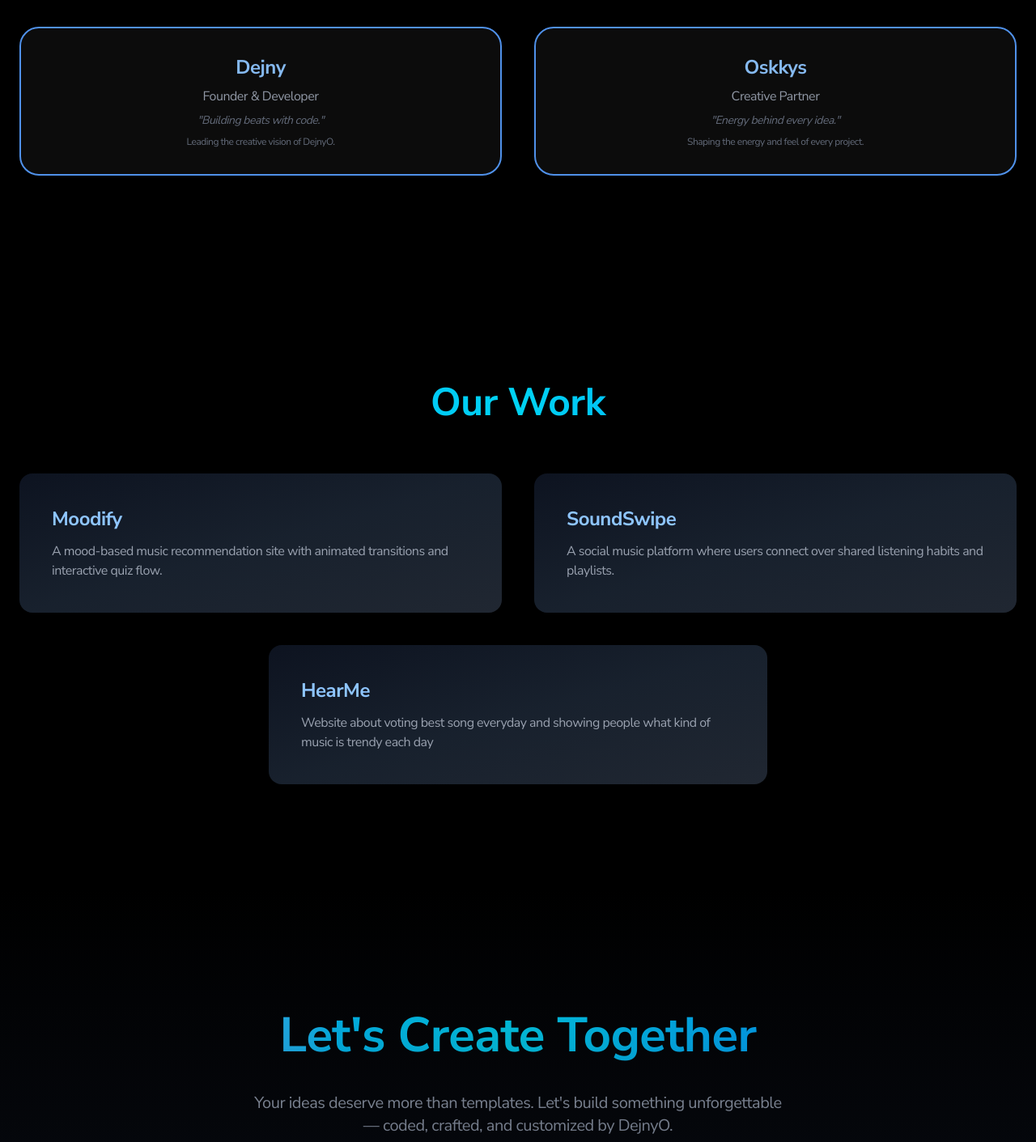
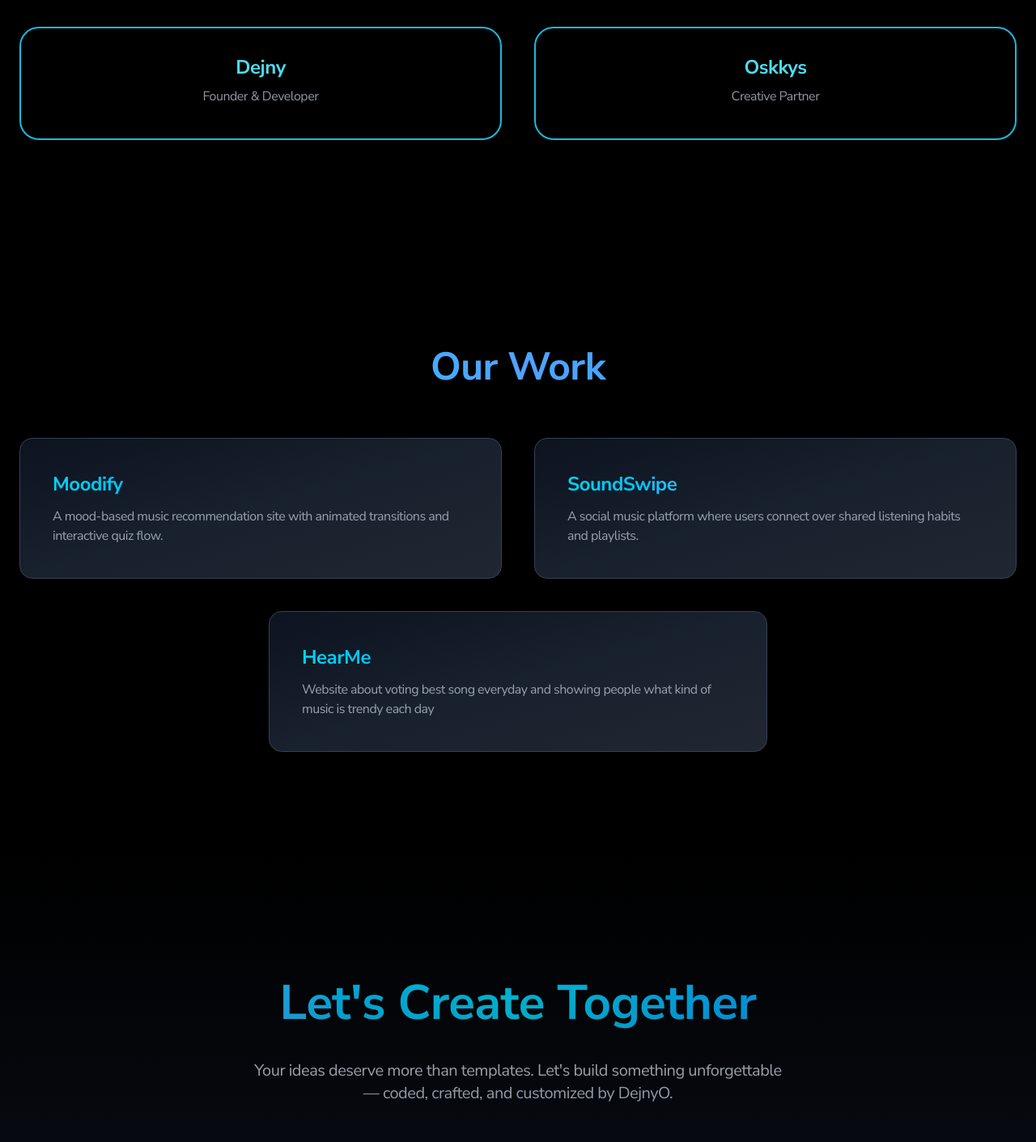
Before and after one commit to Dejnyyy/DejnyO, a Next.js app: page / in a window 1280 px wide. Shown: the part 3380-4791 px from the top of the page at 81% size. Built offline with nearby package versions, Linux system fonts and the light colour scheme.

Commit message:
need to fix gradient colors and our services animation

```diff
--- a/src/pages/index.tsx
+++ b/src/pages/index.tsx
@@ -469,51 +469,43 @@ export default function Home() {
   </div>
 </section>
 
-
 {/* Our Team Section */}
-<section  className={`py-32 px-6 max-w-7xl mx-auto text-center ${
-    theme === 'dark' ? 'bg-black' : 'bg-white'
+<section className={`py-32 px-6 max-w-7xl mx-auto text-center ${theme === 'dark' ? 'bg-black' : 'bg-white'}`}>
+  <h2 className={`text-5xl font-bold mb-16 text-transparent bg-clip-text bg-gradient-to-r ${
+    theme === 'dark'
+      ? 'from-cyan-400 via-blue-400 to-indigo-400'
+      : 'from-pink-400 via-pink-500 to-rose-400'
   }`}>
-  <h2 className="text-5xl font-bold mb-16 text-transparent bg-clip-text bg-gradient-to-r from-blue-400 via-cyan-400 to-blue-500">
     Our Team
   </h2>
 
   <div className="grid md:grid-cols-2 gap-10">
     {/* Team Member 1 */}
-    <motion.div
-      initial={{ opacity: 0, y: 60 }}
-      whileInView={{ opacity: 1, y: 0 }}
-      viewport={{ once: true }}
-      transition={{ duration: 0.8, ease: "easeOut" }}
-    >
+    <motion.div initial={{ opacity: 0, y: 60 }} whileInView={{ opacity: 1, y: 0 }} viewport={{ once: true }} transition={{ duration: 0.8, ease: "easeOut" }}>
       <Tilt glareEnable={true} glareMaxOpacity={0.2} scale={1.02} tiltMaxAngleX={10} tiltMaxAngleY={10}>
-        <div className="group relative bg-white/5 backdrop-blur-md p-8 rounded-3xl shadow-2xl border-2 border-blue-400 animate-pulse-slow overflow-hidden hover:scale-105 transition-all duration-500 text-center">
-          {/* Floating Shine */}
+      <div className={`group relative p-8 rounded-3xl shadow-2xl border-2 backdrop-blur-md overflow-hidden hover:scale-105 transition-all duration-500 ${
+            theme === 'dark' ? 'animate-pulse-slow-dark border-cyan-400' : 'animate-pulse-slow-light border-pink-400'
+          }`}>
           <div className="absolute top-0 left-[-75%] w-[50%] h-full bg-white/20 transform skew-x-[-30deg] group-hover:left-[125%] transition-all duration-500 ease-in-out rounded-3xl"></div>
-          <h3 className="text-2xl font-bold text-blue-300 mb-2">Dejny</h3>
+          <h3 className={`text-2xl font-bold mb-2 ${
+            theme === 'dark' ? 'text-cyan-300' : 'text-pink-400'
+          }`}>Dejny</h3>
           <p className="text-gray-400 mb-2">Founder & Developer</p>
-          <p className="text-gray-500 text-sm mb-2 italic">&quot;Building beats with code.&quot;</p>
-          <p className="text-gray-500 text-xs">Leading the creative vision of DejnyO.</p>
         </div>
       </Tilt>
     </motion.div>
 
     {/* Team Member 2 */}
-    <motion.div
-      initial={{ opacity: 0, y: 60 }}
-      whileInView={{ opacity: 1, y: 0 }}
-      viewport={{ once: true }}
-      transition={{ duration: 0.8, ease: "easeOut", delay: 0.2 }}
-    >
+    <motion.div initial={{ opacity: 0, y: 60 }} whileInView={{ opacity: 1, y: 0 }} viewport={{ once: true }} transition={{ duration: 0.8, ease: "easeOut", delay: 0.2 }}>
       <Tilt glareEnable={true} glareMaxOpacity={0.2} scale={1.02} tiltMaxAngleX={10} tiltMaxAngleY={10}>
-        <div className="group relative bg-white/5 backdrop-blur-md p-8 rounded-3xl shadow-2xl border-2 border-blue-400 animate-pulse-slow overflow-hidden hover:scale-105 transition-all duration-500 text-center">
-          {/* Floating Shine */}
+      <div className={`group relative p-8 rounded-3xl shadow-2xl border-2 backdrop-blur-md overflow-hidden hover:scale-105 transition-all duration-500 ${
+      theme === 'dark' ? 'animate-pulse-slow-dark border-cyan-400' : 'animate-pulse-slow-light border-pink-400'
+    }`}>
    <div className="absolute top-0 left-[-75%] w-[50%] h-full bg-white/20 transform skew-x-[-30deg] group-hover:left-[125%] transition-all duration-500 ease-in-out rounded-3xl"></div>
-
-          <h3 className="text-2xl font-bold text-blue-300 mb-2">Oskkys</h3>
+          <h3 className={`text-2xl font-bold mb-2 ${
+            theme === 'dark' ? 'text-cyan-300' : 'text-pink-400'
+          }`}>Oskkys</h3>
           <p className="text-gray-400 mb-2">Creative Partner</p>
-          <p className="text-gray-500 text-sm mb-2 italic">&quot;Energy behind every idea.&quot;</p>
-          <p className="text-gray-500 text-xs">Shaping the energy and feel of every project.</p>
         </div>
       </Tilt>
     </motion.div>
@@ -521,14 +513,14 @@ export default function Home() {
 </section>
 
 {/* Our Work Section */}
-<section  className={`py-32 px-6 max-w-7xl mx-auto text-center ${
-    theme === 'dark' ? 'bg-black' : 'bg-white'
-  }`}>
-  {/* Gradient Title */}
-  <h2 className="text-5xl font-bold mb-16 text-transparent bg-clip-text bg-gradient-to-r from-blue-400 via-cyan-400 to-blue-500">
+<section className={`py-32 px-6 max-w-7xl mx-auto text-center ${theme === 'dark' ? 'bg-black' : 'bg-white'}`}>
+  {/* Section Title */}
+  <h2 className={`text-5xl font-bold mb-16 text-transparent bg-clip-text bg-gradient-to-r
+    ${theme === 'dark' ? 'from-cyan-400 via-blue-400 to-cyan-500' : 'from-pink-400 via-pink-500 to-pink-400'}`}>
     Our Work
   </h2>
 
+  {/* Projects Grid */}
   <div className="grid md:grid-cols-2 gap-10">
     {[
       {
@@ -546,8 +538,7 @@ export default function Home() {
         description: "Website about voting best song everyday and showing people what kind of music is trendy each day",
         href: "https://hearme.dejny.eu",
       },
-      // 🔥 ADD MORE PROJECTS HERE
-
+      // 🔥 Add more projects here
     ].map((project, index, array) => {
       const isLastOdd = array.length % 2 === 1 && index === array.length - 1;
       return (
@@ -560,51 +551,75 @@ export default function Home() {
           whileInView={{ opacity: 1, y: 0 }}
           viewport={{ once: true }}
           transition={{ duration: 0.8, ease: "easeOut", delay: index * 0.1 }}
-          className={`group block bg-gradient-to-br from-gray-900/80 via-gray-800/80 to-gray-700/60 rounded-2xl p-10 text-left transition-transform duration-300 hover:-translate-y-3 hover:border-blue-400 ${
-            isLastOdd ? "md:col-span-2 md:w-1/2 md:mx-auto" : ""
+          className={`group block rounded-2xl p-10 text-left transition-transform duration-300 hover:-translate-y-3
+          ${isLastOdd ? "md:col-span-2 md:w-1/2 md:mx-auto" : ""}
+          ${theme === 'dark'
+            ? 'bg-gradient-to-br from-gray-900/80 via-gray-800/80 to-gray-700/60 border border-gray-700 hover:border-cyan-400'
+            : 'bg-gradient-to-br from-gray-100 via-gray-50 to-white border border-gray-300 hover:border-pink-400'
           }`}
         >
-          <h3 className="text-2xl font-bold text-blue-300 mb-3 group-hover:-translate-y-1 transition-transform duration-300">
+          <h3 className={`text-2xl font-bold mb-3 group-hover:-translate-y-1 transition-transform duration-300
+            ${theme === 'dark'
+              ? 'text-transparent bg-clip-text bg-gradient-to-r from-cyan-400 via-blue-400 to-cyan-500'
+              : 'text-transparent bg-clip-text bg-gradient-to-r from-pink-400 via-pink-500 to-pink-400'
+            }`}>
             {project.title}
           </h3>
-          <p className="text-gray-400">{project.description}</p>
+          <p className={`${theme === 'dark' ? 'text-gray-400' : 'text-gray-600'}`}>
+            {project.description}
+          </p>
         </motion.a>
       );
     })}
   </div>
 </section>
-
-
 {/* Contact Section */}
 <section className={`py-36 px-6 mx-auto text-center relative overflow-hidden ${
   theme === 'dark' ? 'bg-black' : 'bg-white'
 }`}>
-  {/* Optional subtle background gradient */}
-  <div className="absolute inset-0 bg-gradient-to-b from-transparent to-gray-900/50 pointer-events-none"></div>
+  {/* Background Gradient */}
+  <div className="absolute inset-0 pointer-events-none">
+    <div className={`w-full h-full bg-gradient-to-b ${
+      theme === 'dark'
+        ? 'from-transparent to-gray-900/60'
+        : 'from-transparent to-pink-100/50'
+    }`} />
+  </div>
 
-  <h2 className="text-5xl md:text-6xl font-extrabold mb-8 py-2 text-transparent bg-clip-text bg-gradient-to-r from-blue-400 via-cyan-400 to-blue-500">
-    Let&apos;s Create Together
+  {/* Contact Title */}
+  <h2 className={`text-5xl md:text-6xl font-extrabold mb-8 py-2 text-transparent bg-clip-text bg-gradient-to-r ${
+    theme === 'dark'
+      ? 'from-blue-400 via-cyan-400 to-blue-500'
+      : 'from-pink-400 via-pink-500 to-pink-400'
+  }`}>
+    Let's Create Together
   </h2>
 
-  <p className="text-lg md:text-xl text-gray-400 max-w-2xl mx-auto mb-12">
-    Your ideas deserve more than templates. Let&apos;s build something unforgettable — coded, crafted, and customized by DejnyO.
+  {/* Contact Text */}
+  <p className={`${theme === 'dark' ? 'text-gray-300' : 'text-gray-600'} text-lg md:text-xl max-w-2xl mx-auto mb-12`}>
+    Your ideas deserve more than templates. Let's build something unforgettable — coded, crafted, and customized by DejnyO.
   </p>
 
+  {/* Contact Button */}
   <a
     href="mailto:contact@dejnyo.com"
-    className="inline-block bg-gradient-to-r from-blue-500 via-cyan-400 to-blue-500 text-white  font-bold py-4 px-10 rounded-full shadow-xl hover:scale-105 transition-transform duration-300"
+    className={`inline-block font-bold py-4 px-10 rounded-full shadow-xl hover:scale-105 transition-transform duration-300
+      ${theme === 'dark'
+        ? 'bg-gradient-to-r from-blue-400 via-cyan-400 to-blue-500 text-black'
+        : 'bg-gradient-to-r from-pink-400 via-pink-500 to-pink-400 text-white'
+    }`}
   >
     contact@dejnyo.com
   </a>
 </section>
-
-
 {/* Footer */}
-<footer  className={`py-4 text-center text-sm relative overflow-hidden ${
+<footer className={`py-4 text-center text-sm relative overflow-hidden ${
   theme === 'dark' ? 'bg-black text-gray-500' : 'bg-white text-gray-700'
 }`}>
-  {/* Divider line */}
+  {/* Divider Line */}
   <div className="absolute top-0 left-1/2 -translate-x-1/2 w-11/12 h-px bg-gradient-to-r from-transparent via-gray-700 to-transparent" />
+
+  {/* Footer Text */}
   <motion.div
     initial={{ opacity: 0, y: 10 }}
     whileInView={{ opacity: 1, y: 0 }}
@@ -612,12 +627,15 @@ export default function Home() {
     transition={{ duration: 1 }}
     className="relative z-10"
   >
-    <p className="text-transparent bg-clip-text bg-gradient-to-r from-blue-400/70 via-cyan-400 to-blue-500/70 mb-1">
+    <p className={`text-transparent bg-clip-text bg-gradient-to-r ${
+      theme === 'dark'
+        ? 'from-blue-400 via-cyan-400 to-blue-500'
+        : 'from-pink-400 via-pink-500 to-pink-400'
+    } mb-1`}>
       © {new Date().getFullYear()} DejnyO
     </p>
   </motion.div>
 </footer>
 
 </div>
-  );
-}
+  )}
--- a/src/styles/globals.css
+++ b/src/styles/globals.css
@@ -54,18 +54,33 @@ body {
 
 .animate-particle {
   animation: particle infinite ease-in-out;
-}
-@keyframes pulse-slow {
+}@keyframes pulse-slow-dark {
   0%, 100% {
     opacity: 1;
-    border-color: #60A5FA; /* Tailwind blue-400 */
+    border-color: #22d3ee; /* Tailwind cyan-400 */
   }
   50% {
     opacity: 0.8;
-    border-color: #3B82F6; /* Tailwind blue-500 */
+    border-color: #0ea5e9; /* Tailwind cyan-500 */
   }
 }
 
-.animate-pulse-slow {
-  animation: pulse-slow 3s ease-in-out infinite;
+@keyframes pulse-slow-light {
+  0%, 100% {
+    opacity: 1;
+    border-color: #f472b6; /* Tailwind pink-400 */
+  }
+  50% {
+    opacity: 0.8;
+    border-color: #ec4899; /* Tailwind pink-500 */
+  }
 }
+
+/* Utility classes */
+.animate-pulse-slow-dark {
+  animation: pulse-slow-dark 3s ease-in-out infinite;
+}
+
+.animate-pulse-slow-light {
+  animation: pulse-slow-light 3s ease-in-out infinite;
+}
```
Lines whose indentation alone changed are shown as unchanged.
